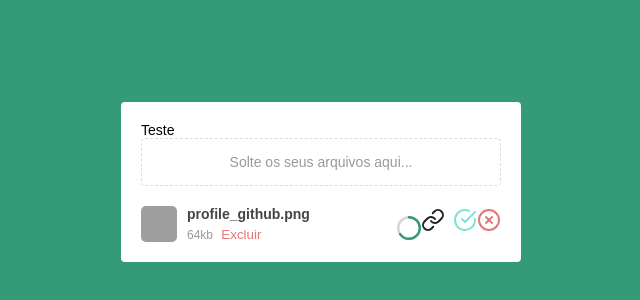
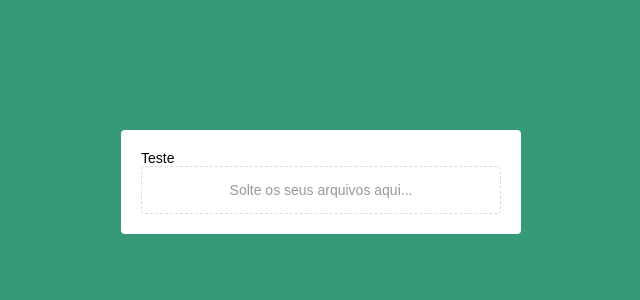
Before and after one commit to joaobispo2077/uploadfy-web, a React (Create React App) app: page / in a window 1280 px wide. Shown: the part 218-518 px from the top of the page, without its empty margins (319-959 px from the left). Built offline with nearby package versions, Linux system fonts and the light colour scheme; grey boxes are pictures that could not be loaded.

Commit message:
:rocket: feat: added uploaded file state

```diff
--- a/package.json
+++ b/package.json
@@ -6,6 +6,7 @@
     "@testing-library/jest-dom": "^5.11.4",
     "@testing-library/react": "^11.1.0",
     "@testing-library/user-event": "^12.1.10",
+    "filesize": "^6.1.0",
     "react": "^17.0.1",
     "react-circular-progressbar": "^2.0.3",
     "react-dom": "^17.0.1",
@@ -13,6 +14,7 @@
     "react-icons": "^4.1.0",
     "react-scripts": "4.0.1",
     "styled-components": "^5.2.1",
+    "uuid": "^8.3.2",
     "web-vitals": "^0.2.4"
   },
   "scripts": {
--- a/src/App.js
+++ b/src/App.js
@@ -1,3 +1,8 @@
+import React, { useState } from 'react';
+
+import filesize from 'filesize';
+import { v4 as uuidv4 } from 'uuid';
+
 import GlobalStyle from './styles/global';
 import { Container, Content } from './styles';
 
@@ -5,12 +10,40 @@ import Upload from './components/Upload';
 import FileList from './components/FileList';
 
 function App() {
+
+  let state = {
+    uploadedFiles: []
+  };
+
+  const [uploadedFiles, setUploadedFiles] = useState([]);
+
+  const handleUpload = files => {
+    const newUploadedFiles = files.map(file => ({
+      file,
+      id: uuidv4(),
+      name: file.name,
+      readableSize: filesize(file.size),
+      preview: URL.createObjectURL(file),
+      progress: 0,
+      uploaded: false,
+      error: false,
+      url: null
+    }))
+
+    setUploadedFiles(uploadedFiles.concat(newUploadedFiles));
+
+
+  };
+
   return (
     <Container>
       <Content>Teste
 
-      <Upload />
-      <FileList  />
+      <Upload onUpload={handleUpload}/>
+      { !!uploadedFiles.length && (
+
+        <FileList files={uploadedFiles} />
+      ) }
       </Content>
       <GlobalStyle/>
     </Container>
--- a/src/components/FileList/index.js
+++ b/src/components/FileList/index.js
@@ -3,28 +3,32 @@ import { Container, FileInfo, Preview } from './styles';
 
 import { CircularProgressbar } from 'react-circular-progressbar';
 
-const FileList = () => {
+const FileList = ({ files }) => {
   return(
     <Container>
+      {files.map(uploadedFile => (
            <li>
            <FileInfo>
-          <Preview src="https://avatars2.githubusercontent.com/u/43768058?s=460&u=88f13aa1305b0a1d36270179b7f2fbf3725b792b&v=4" />
+             <Preview src={uploadedFile.preview} />
              <div>
-            <strong>profile_github.png</strong>
-            <span>64kb <button onClick={() => {}}>Excluir</button></span>
+               <strong>{uploadedFile.name}</strong>
+               <span>{uploadedFile.readableSize}<button onClick={() => {}}>Excluir</button></span>
              </div>
            </FileInfo>
 
            <div>
+             {!uploadedFile.uploaded && !uploadedFile.error && (
                <CircularProgressbar
                  styles={{
                    root: { width: 24 },
                    path: { stroke: '#359a77'}
                  }}
                  strokeWidth={10}
-            value={65}
+                 value={uploadedFile.progress}
                />
+             )}
 
+              {uploadedFile.url && (
               <a
                 href="https://avatars2.githubusercontent.com/u/43768058?s=460&u=88f13aa1305b0a1d36270179b7f2fbf3725b792b&v=4"
                 target="_blank"
@@ -32,10 +36,12 @@ const FileList = () => {
               >
                 <FiLink style={{ marginRight: 8 }} size={24} color="#222" />
               </a>
-          <FiCheckCircle size={24} color="#78e5d5" />
-          <FiXCircle size={24} color="#e57878" />
+              )}
+             {uploadedFile.uploaded && <FiCheckCircle size={24} color="#78e5d5" />}
+             {uploadedFile.error && <FiXCircle size={24} color="#e57878" />}
            </div>
          </li>
+      ))}
     </Container>
   )
 };
--- a/src/components/Upload/index.js
+++ b/src/components/Upload/index.js
@@ -2,7 +2,7 @@ import Dropzone from 'react-dropzone';
 
 import {DropContainer, UploadMessage} from './styles';
 
-function Upload() {
+function Upload(props) {
   function renderDragMessage(isDragActive, isDragReject){
     if(!isDragActive) return <UploadMessage>Solte os seus arquivos aqui...</UploadMessage>
 
@@ -11,11 +11,11 @@ function Upload() {
     return <UploadMessage type="success">Solte os arquivos aqui</UploadMessage>
   };
 
-
+  const { onUpload } = props;
   return(
     <Dropzone
       accept="image/*"
-      onDropAccepted={() => {}}
+      onDropAccepted={onUpload}
     >
       { ({getRootProps, getInputProps, isDragActive, isDragReject, isDragAccept}) => (
         <DropContainer
```
Also changed, not shown: 2 other files (tests, documents, lock files or other folders). Lines whose indentation alone changed are shown as unchanged.
